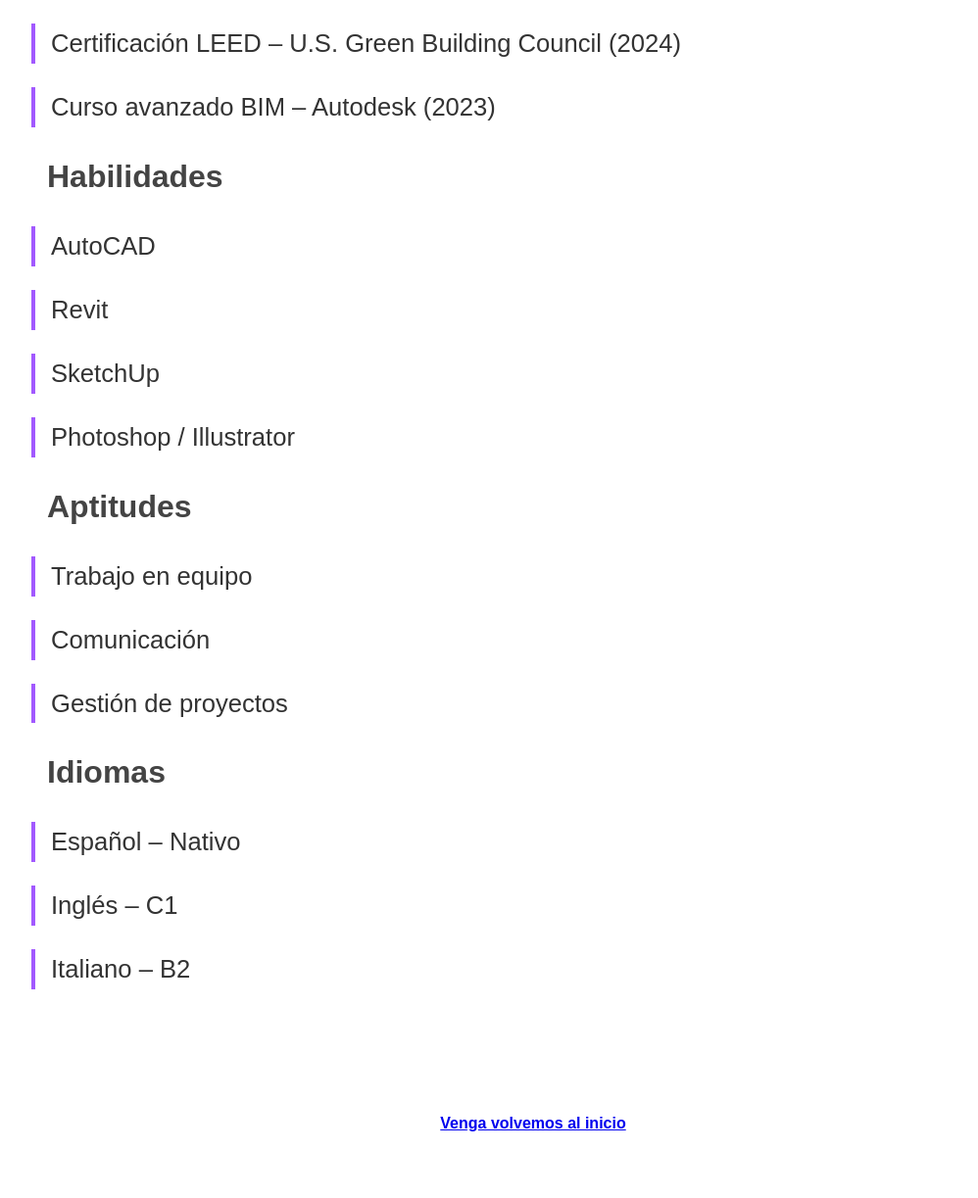
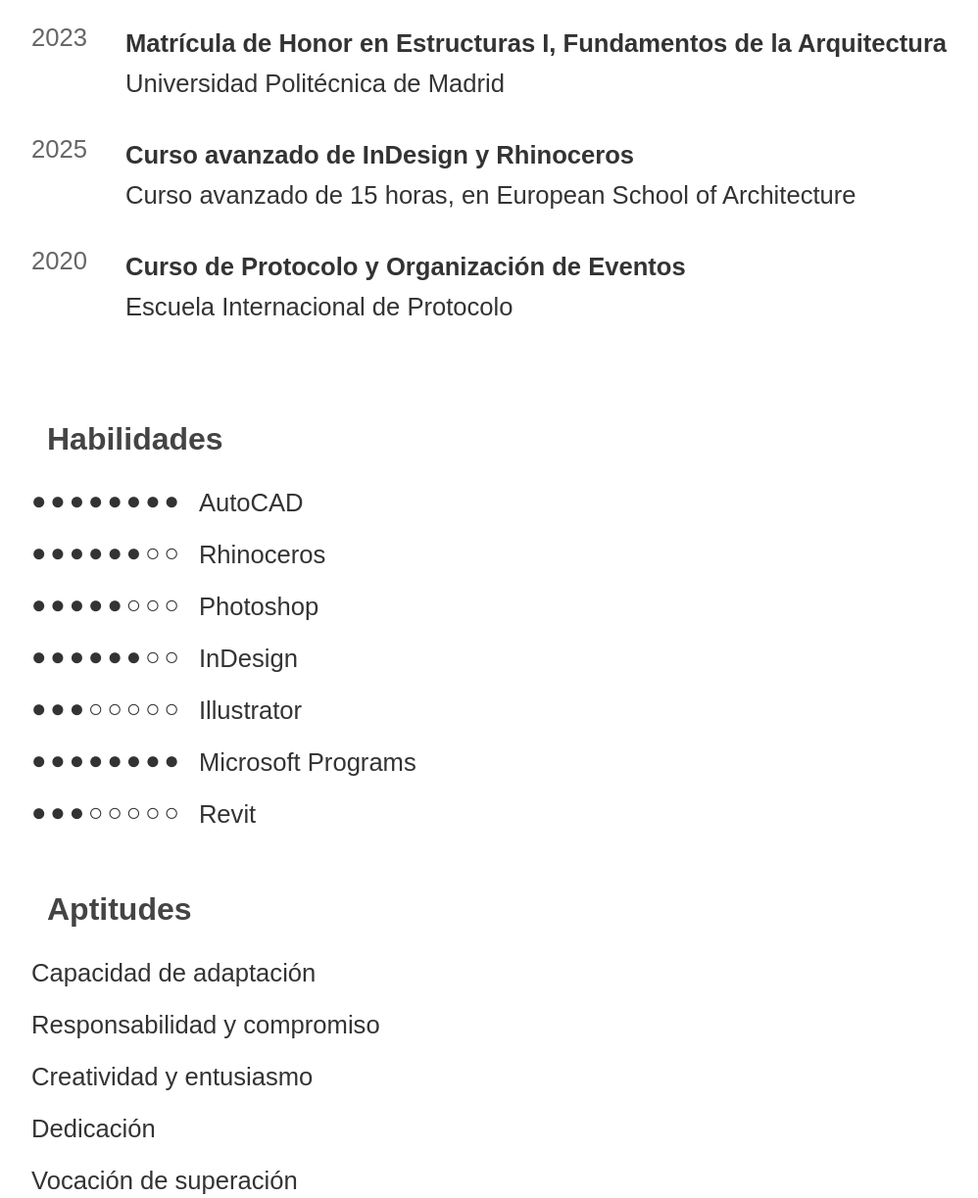
Before and after one commit to santipicardo21/ArchCV, a plain HTML site: page habilidades.html in a window 1280 px wide. Shown: the part 260-1483 px from the top of the page at 98% size, without its empty margins (96-1094 px from the left). Drawn offline with Linux system fonts and the light colour scheme.

Commit message:
poblando habilidades

```diff
--- a/habilidades.html
+++ b/habilidades.html
@@ -9,43 +9,68 @@
 </head>
 <body>
   <main id="habilidades">
+    <!-- Título principal -->
     <h2>Habilidades y Certificaciones</h2>
 
+    <!-- Cursos y logros -->
     <h3>Cursos y logros</h3>
-    <div class="habilidades-lista">
-      <div class="habilidad-item">
-        <p>Certificación LEED – U.S. Green Building Council (2024)</p>
-      </div>
-      <div class="habilidad-item">
-        <p>Curso avanzado BIM – Autodesk (2023)</p>
-      </div>
-    </div>
+    <ul class="cursos-lista">
+      <li>
+        <span class="curso-year">2023</span>
+        <div class="curso-detalle">
+          <strong>Matrícula de Honor en Estructuras I, Fundamentos de la Arquitectura</strong><br>
+          Universidad Politécnica de Madrid
+        </div>
+      </li>
+      <li>
+        <span class="curso-year">2025</span>
+        <div class="curso-detalle">
+          <strong>Curso avanzado de InDesign y Rhinoceros</strong><br>
+          Curso avanzado de 15 horas, en European School of Architecture
+        </div>
+      </li>
+      <li>
+        <span class="curso-year">2020</span>
+        <div class="curso-detalle">
+          <strong>Curso de Protocolo y Organización de Eventos</strong><br>
+          Escuela Internacional de Protocolo
+        </div>
+      </li>
+    </ul>
 
+    <!-- Habilidades con rating visual -->
     <h3>Habilidades</h3>
-    <div class="habilidades-lista">
-      <div class="habilidad-item"><p>AutoCAD</p></div>
-      <div class="habilidad-item"><p>Revit</p></div>
-      <div class="habilidad-item"><p>SketchUp</p></div>
-      <div class="habilidad-item"><p>Photoshop / Illustrator</p></div>
-    </div>
+    <ul class="habilidades-lista">
+      <li><span class="rating">●●●●●●●●</span> AutoCAD</li>
+      <li><span class="rating">●●●●●●○○</span> Rhinoceros</li>
+      <li><span class="rating">●●●●●○○○</span> Photoshop</li>
+      <li><span class="rating">●●●●●●○○</span> InDesign</li>
+      <li><span class="rating">●●●○○○○○</span> Illustrator</li>
+      <li><span class="rating">●●●●●●●●</span> Microsoft Programs</li>
+      <li><span class="rating">●●●○○○○○</span> Revit</li>
+    </ul>
 
+    <!-- Aptitudes -->
     <h3>Aptitudes</h3>
-    <div class="habilidades-lista">
-      <div class="habilidad-item"><p>Trabajo en equipo</p></div>
-      <div class="habilidad-item"><p>Comunicación</p></div>
-      <div class="habilidad-item"><p>Gestión de proyectos</p></div>
-    </div>
+    <ul class="habilidades-lista">
+      <li>Capacidad de adaptación</li>
+      <li>Responsabilidad y compromiso</li>
+      <li>Creatividad y entusiasmo</li>
+      <li>Dedicación</li>
+      <li>Vocación de superación</li>
+    </ul>
 
+    <!-- Idiomas -->
     <h3>Idiomas</h3>
-    <div class="habilidades-lista">
-      <div class="habilidad-item"><p>Español – Nativo</p></div>
-      <div class="habilidad-item"><p>Inglés – C1</p></div>
-      <div class="habilidad-item"><p>Italiano – B2</p></div>
-    </div>
+    <ul class="habilidades-lista">
+      <li>Español – Nativo</li>
+      <li>Inglés – C1</li>
+      <li>Italiano – B2</li>
+    </ul>
   </main>
 
   <footer>
-    <p><a href="index.html">Venga volvemos al inicio</a></p>
+    <p><a href="index.html">Volver al inicio</a></p>
   </footer>
 </body>
 </html>
--- a/style.css
+++ b/style.css
@@ -386,3 +386,43 @@ footer {
   padding-left: 1rem;
   border-left: 4px solid #a259ff;
 }
+
+.cursos-lista {
+  list-style: none;
+  padding: 0;
+  margin: 0 0 2rem 0;
+}
+.cursos-lista li {
+  display: flex;
+  align-items: flex-start;
+  gap: 2rem;
+  margin-bottom: 2rem;
+}
+.curso-year {
+  flex-shrink: 0;
+  font-size: 1.6rem;
+  color: #666;
+  width: 4rem;
+}
+.curso-detalle {
+  font-size: 1.6rem;
+  line-height: 1.6;
+}
+
+/* Rating de habilidades */
+.habilidades-lista {
+  list-style: none;
+  padding: 0;
+  margin: 0 0 2rem 0;
+}
+.habilidades-lista li {
+  display: flex;
+  align-items: center;
+  gap: 1rem;
+  font-size: 1.6rem;
+}
+.rating {
+  font-family: monospace;
+  letter-spacing: 0.25rem;
+  color: #333;
+}
```
